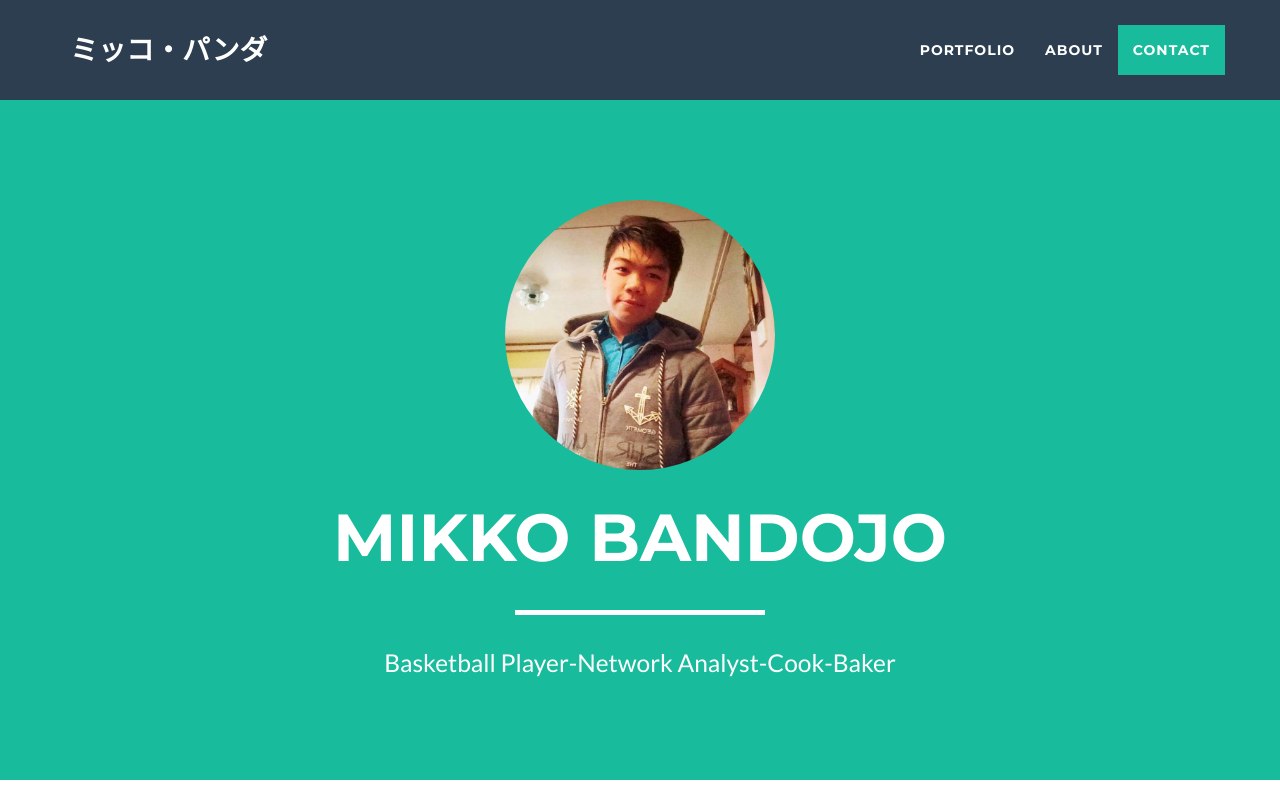
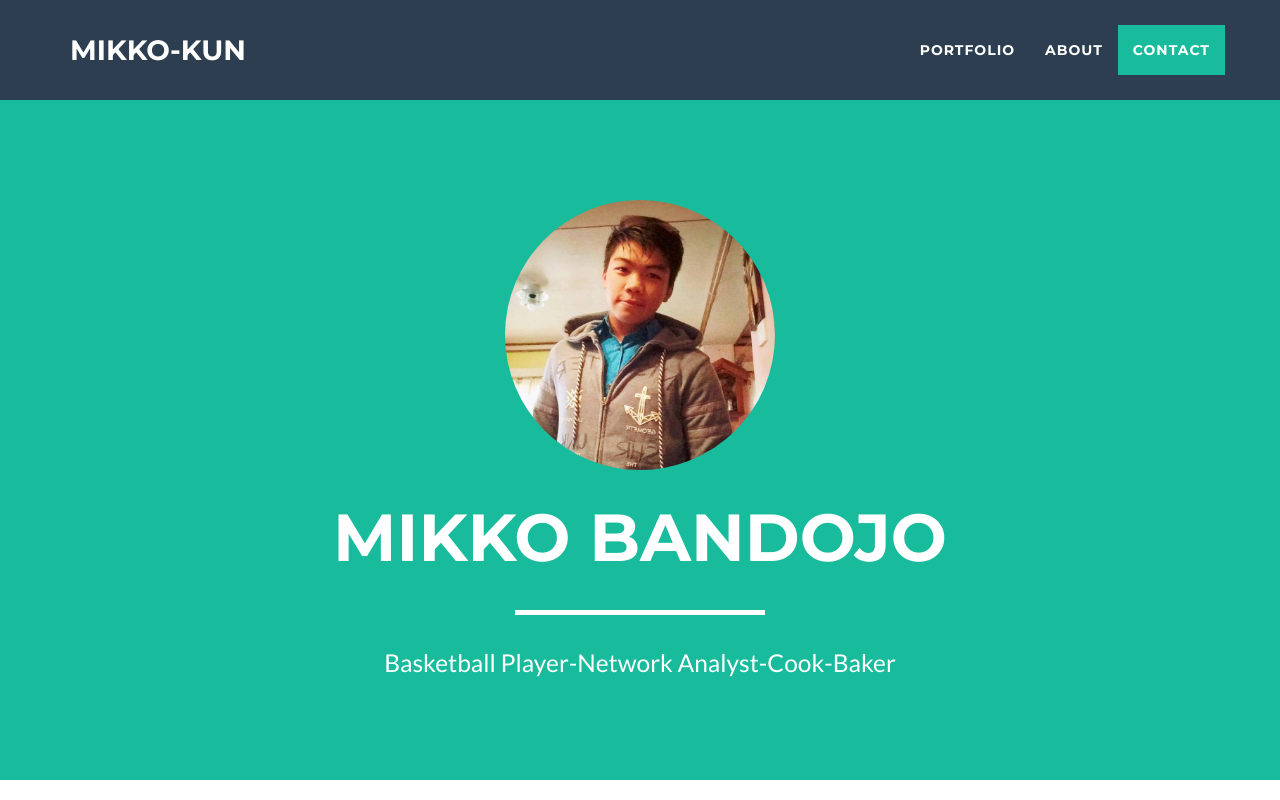
Before and after one commit to bandojomikko/bandojomikko.github.io, a website: page index.html in a window 1280 px wide. Shown: the top 800 px of the page. Drawn offline with nearby package versions, Linux system fonts and the light colour scheme.

Commit message:
Update index.html

```diff
--- a/index.html
+++ b/index.html
@@ -41,7 +41,7 @@
                 <button type="button" class="navbar-toggle" data-toggle="collapse" data-target="#bs-example-navbar-collapse-1">
                     <span class="sr-only">Toggle navigation</span> Menu <i class="fa fa-bars"></i>
                 </button>
-                <a class="navbar-brand" href="#page-top">ミッコ・パンダ</a>
+                <a class="navbar-brand" href="#page-top">Mikko-kun</a>
             </div>
 
             <!-- Collect the nav links, forms, and other content for toggling -->
```
